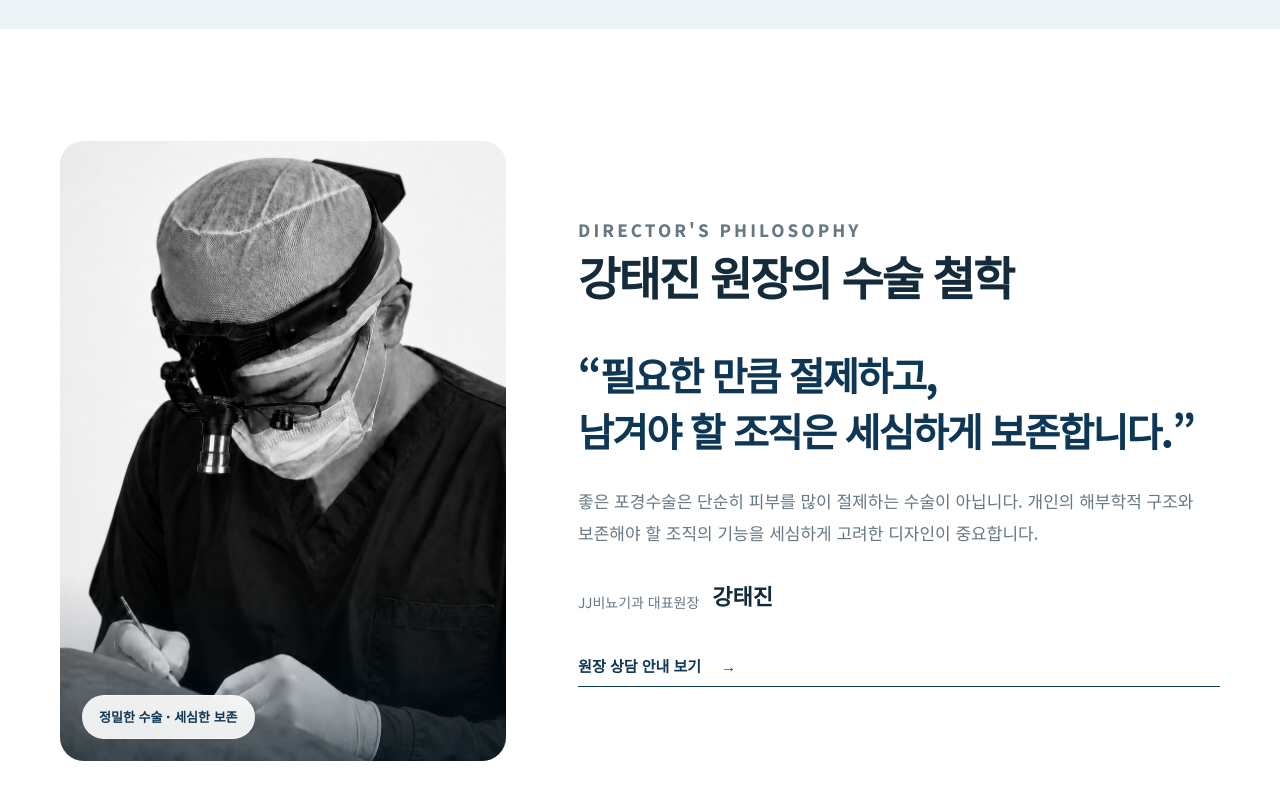
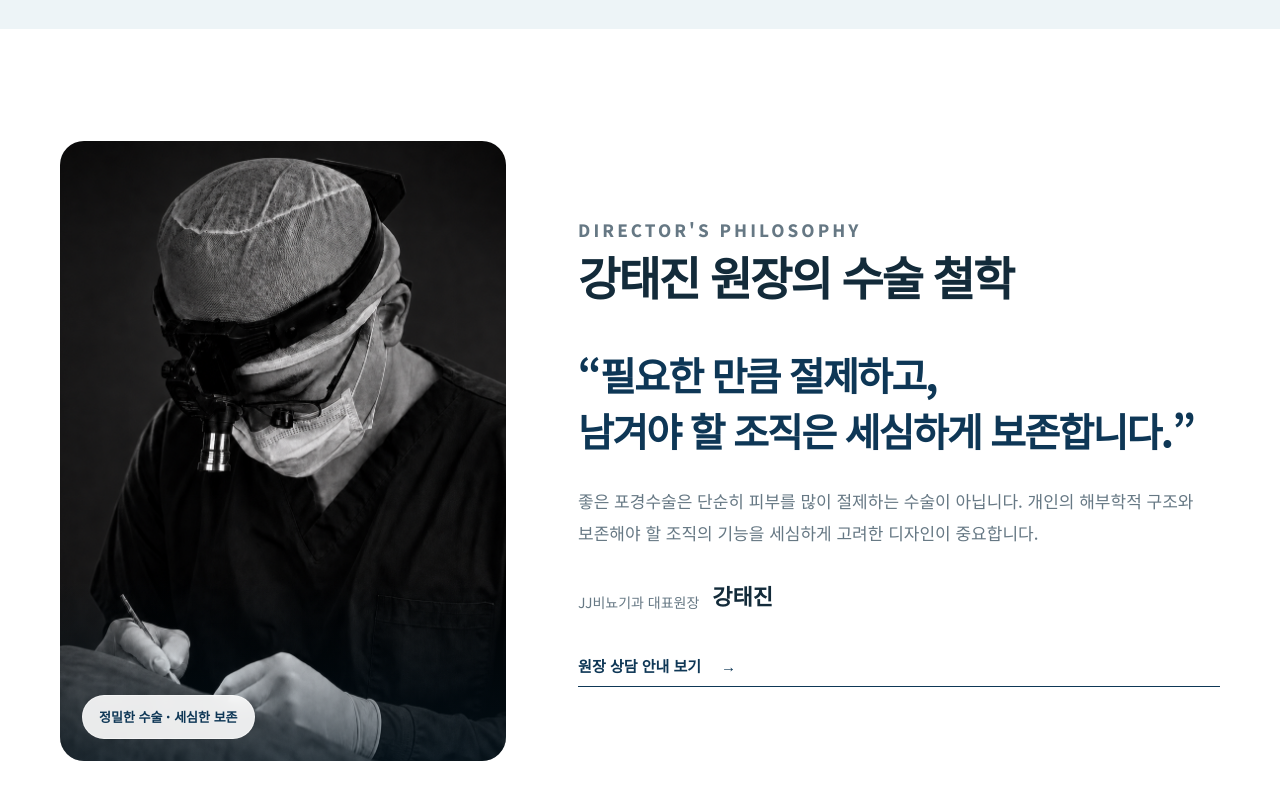
Before and after one commit to i8d8e8a8/jj-preservation-circumcision-page-preview, a Next.js app: page / in a window 1280 px wide. Shown: the part 11132-11932 px from the top of the page. Built offline with nearby package versions, Linux system fonts and the light colour scheme.

Commit message:
Use dramatic monochrome surgeon portrait

```diff
--- a/app/page.tsx
+++ b/app/page.tsx
@@ -938,7 +938,7 @@ export default function Home() {
         <div className="shell doctor-grid">
           <div className="doctor-photo">
             <Image
-              src={`${ASSET_BASE}/doctor-philosophy-surgery-v13-bw.png`}
+              src={`${ASSET_BASE}/doctor-philosophy-surgery-v15-karsh.png`}
               alt="수술 확대경을 착용하고 정밀 수술을 진행하는 강태진 대표원장"
               fill
               sizes="(max-width: 760px) 100vw, 44vw"
```
Also changed, not shown: public/doctor-philosophy-surgery-v15-karsh.png (added).
